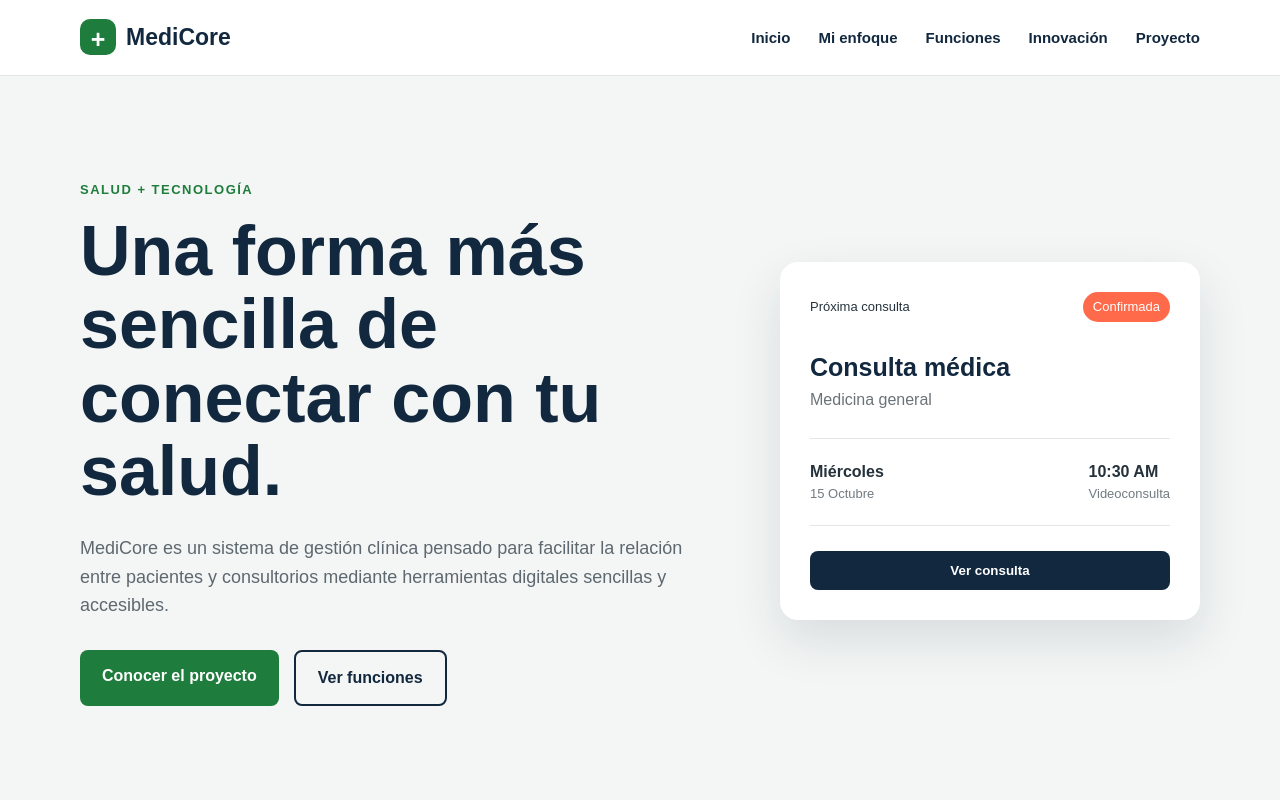
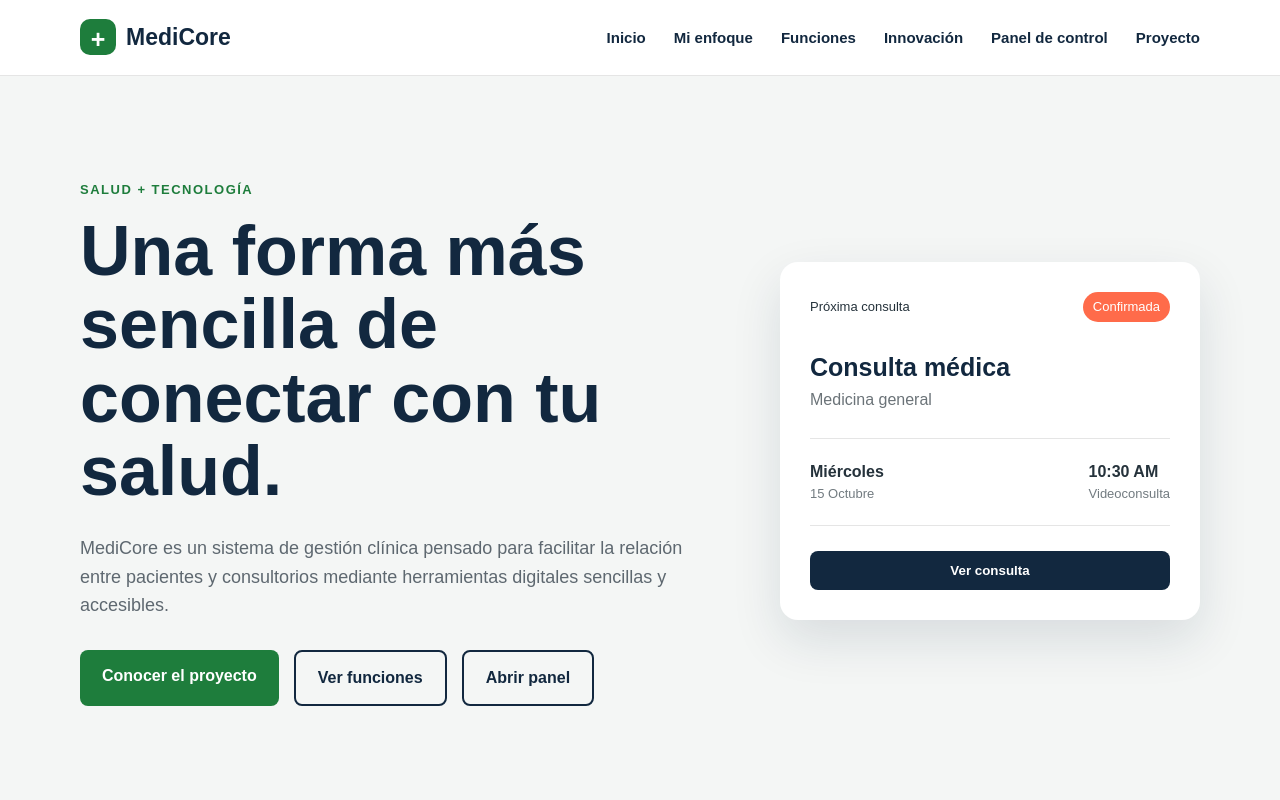
Before and after one commit to alexisyg1417/Medicore, a plain HTML site: page index.html in a window 1280 px wide. Shown: the top 800 px of the page. Drawn offline with Linux system fonts and the light colour scheme.

Commit message:
Link the new interactive dashboard from the MediCore home page

```diff
--- a/index.html
+++ b/index.html
@@ -77,6 +77,8 @@
 
                 <a href="#innovacion">Innovación</a>
 
+                <a href="./panel.html">Panel de control</a>
+
                 <a href="#proyecto">Proyecto</a>
 
             </nav>
@@ -139,6 +141,8 @@
                         >
                             Ver funciones
                         </a>
+
+                        <a href="./panel.html" class="button secondary">Abrir panel</a>
 
                     </div>
 
```
